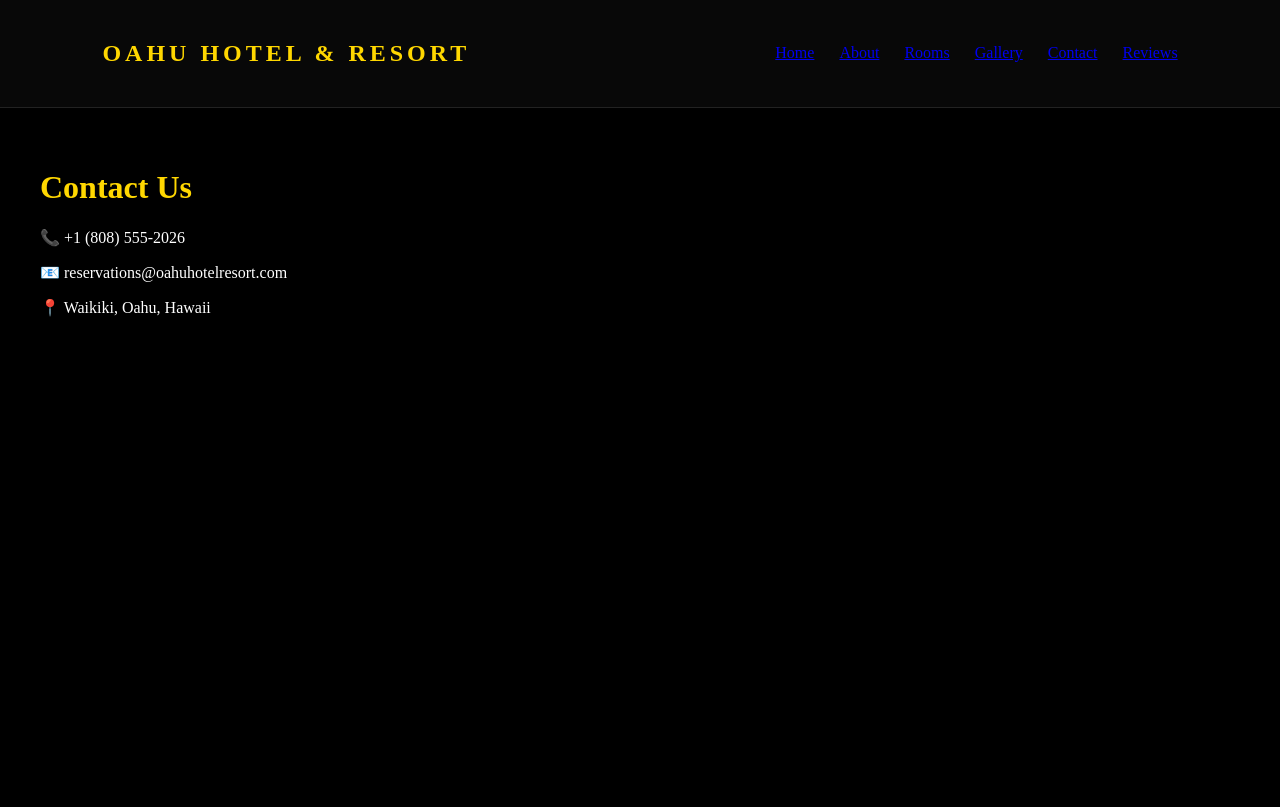
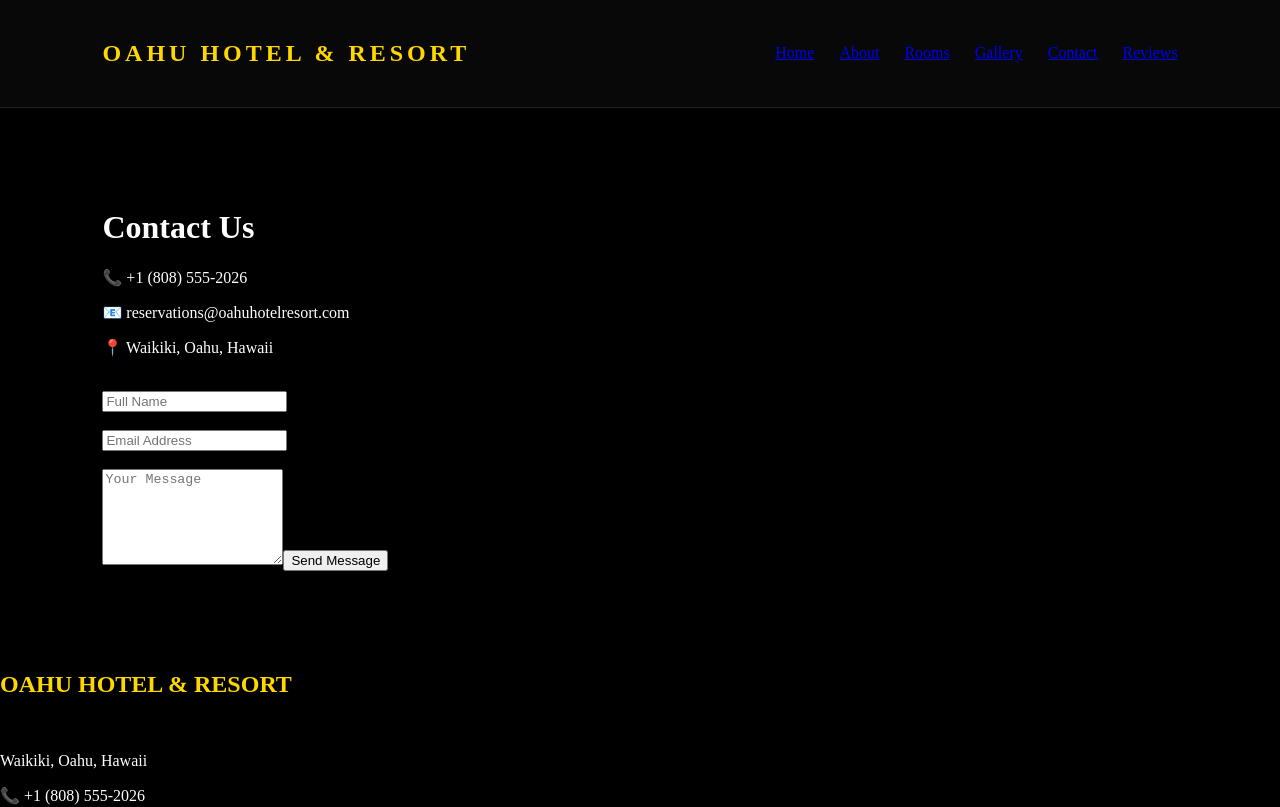
Before and after one commit to mbindaalphachia9-del/OHAU-HOTEL-RESORT, a Next.js app: page /contact in a window 1280 px wide. Shown: the top 807 px of the page. Built offline with nearby package versions, Linux system fonts and the light colour scheme.

Commit message:
Update page.tsx

```diff
--- a/app/contact/page.tsx
+++ b/app/contact/page.tsx
@@ -1,10 +1,36 @@
+"use client";
+
 export default function ContactPage() {
   return (
-    <main style={{ background:"#000",color:"#fff",minHeight:"100vh",padding:"40px" }}>
-      <h1 style={{color:"gold"}}>Contact Us</h1>
-      <p>📞 +1 (808) 555-2026</p>
-      <p>📧 reservations@oahuhotelresort.com</p>
-      <p>📍 Waikiki, Oahu, Hawaii</p>
+    <main style={{ padding: "80px 8%" }}>
+      <h1 className="gold">Contact Us</h1>
+
+      <div className="card">
+        <p>📞 +1 (808) 555-2026</p>
+        <p>📧 reservations@oahuhotelresort.com</p>
+        <p>📍 Waikiki, Oahu, Hawaii</p>
+      </div>
+
+      <br />
+
+      <div className="card">
+        <input placeholder="Full Name" />
+        <br />
+        <br />
+
+        <input placeholder="Email Address" />
+        <br />
+        <br />
+
+        <textarea
+          placeholder="Your Message"
+          rows={6}
+        />
+
+        <button className="primary-btn">
+          Send Message
+        </button>
+      </div>
     </main>
   );
 }
```
